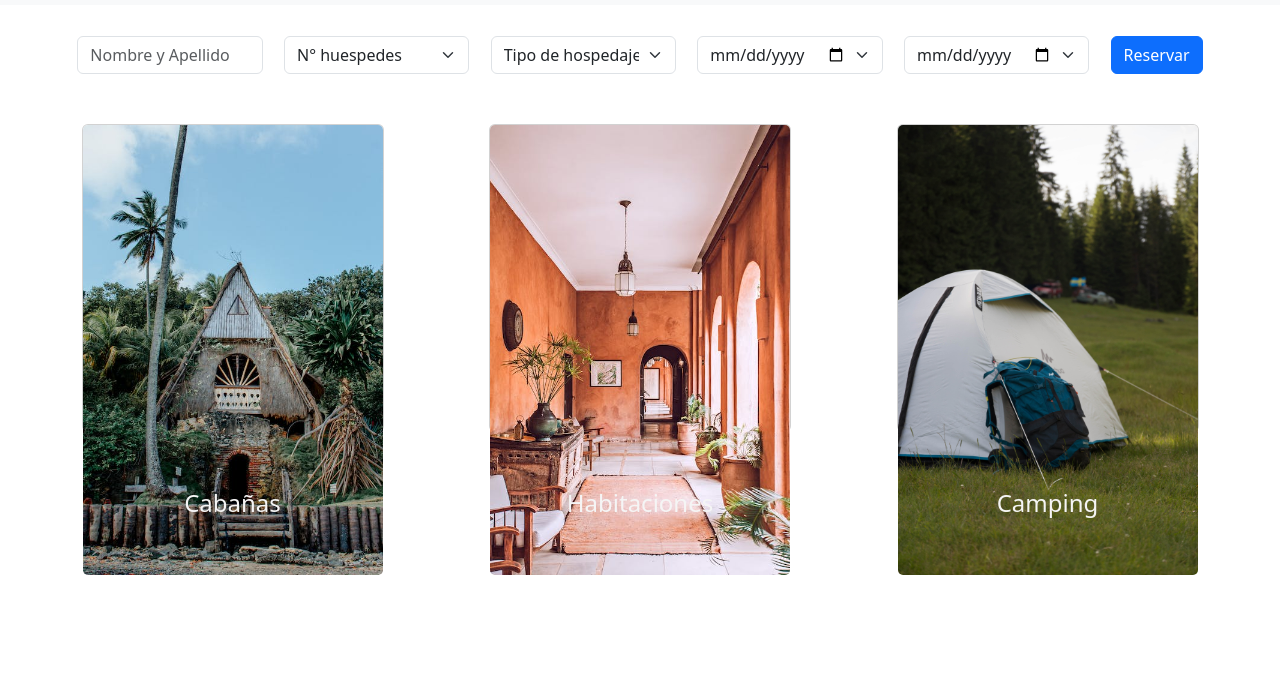
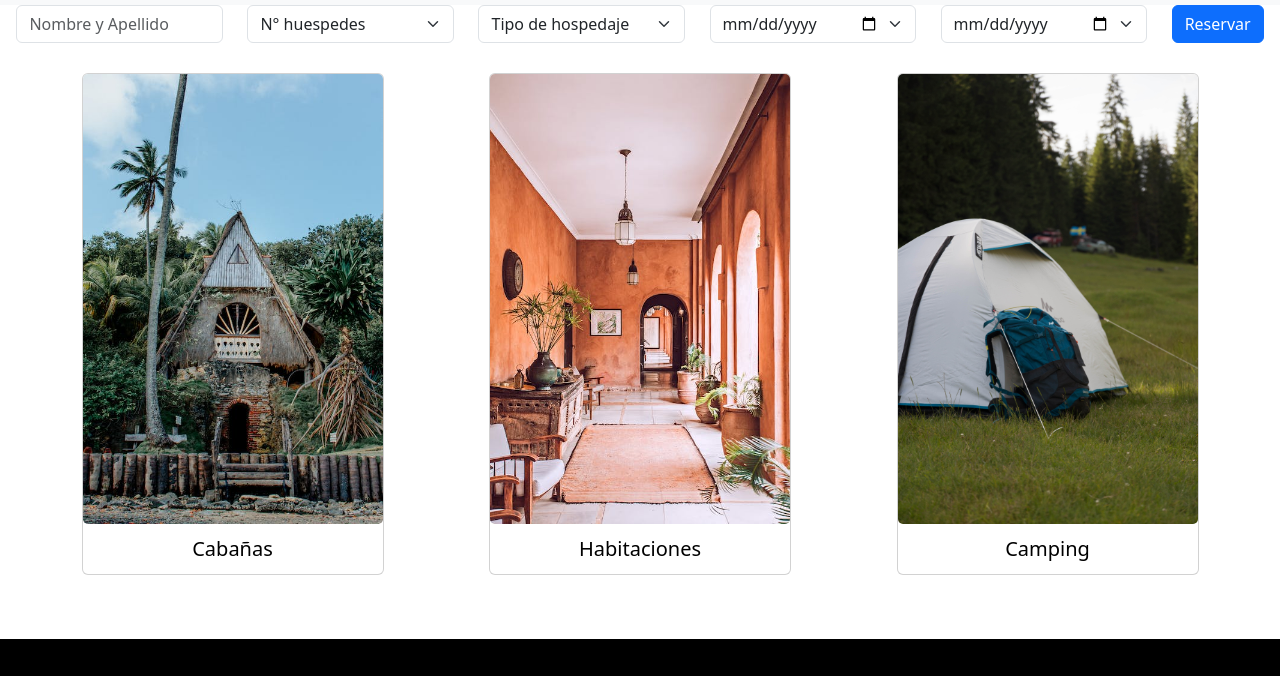
Before and after one commit to Amelissarc/AquaRefugio, a website: page pages/hospedaje.html in a window 1280 px wide. Shown: the part 51-727 px from the top of the page. Drawn offline with nearby package versions, Linux system fonts and the light colour scheme; some packages are replaced by stand-ins of ours; no server answers; a script that the page names is missing.

Commit message:
scss modif

```diff
--- a/pages/hospedaje.html
+++ b/pages/hospedaje.html
@@ -85,20 +85,20 @@
         <div class="tipo-alojamiento">
           <div class="row row-cols-1 row-cols-md-4 g-8">
             <div class="col-caracteristicas">
-              <div class="card h-100">
+              <div class="card">
                 <img src="../assets/img/hospedaje/cabaña.jpeg" class="card-img" alt="imgcard">
                 <a class="card-title-hospedaje" href="../pages/cabañas.html">Cabañas</a>
               </div>
             </div>
             <div class="col-caracteristicas">
-              <div class="card h-100">
+              <div class="card">
                 <img src="../assets/img/hospedaje/hotel.jpeg" class="card-img" alt="imgcard">
                 <a class="card-title-hospedaje"href="../pages/habitaciones.html">Habitaciones</a>
               </div>
             </div>
 
             <div class="col-caracteristicas">
-              <div class="card h-100">
+              <div class="card">
                 <img src="../assets/img/hospedaje/camping.jpeg" class="card-img" alt="imgcard">
                 <a class="card-title-hospedaje" href="../pages/camping.html">Camping</a>
               </div>
--- a/scss/views/bookings.scss
+++ b/scss/views/bookings.scss
@@ -1,55 +1,5 @@
-main.hospedaje {
-    height: 600px;
-    display:block;
-}
+/* Hospedaje */
 
-section {
-    .alojamiento {
-        margin-top: 0%;
-        padding-bottom: 20%;
-    }
-    div.col {
-        margin-top: 0%;
-        margin-bottom: 10%;
-    }
-}
-
-#booking-form {
-    margin: 5px 0;
-    padding: 2% 5%;
-}
-.tipo-alojamiento {
-    align-items: center;
-    display: flex;
-    justify-content:space-evenly;
-    width: 100%;
-    height: auto;
-    .card a {
-        display: block;
-        text-align: center;
-        text-decoration: none;
-        color: whitesmoke;
-        font-size: 24px;
-        margin: -90px 0px;
-        z-index: 1;
-    }
-    .tipo-alojamiento .card a {
-        display: block;
-        text-align: center;
-        text-decoration: none;
-        color: whitesmoke;
-        font-size: 24px;
-        margin: -90px 0px;
-        z-index: 1;
-    }
-      .tipo-alojamiento .card:hover a {
-        font-size: 30px; }
-
-
-.card:hover a {
-    font-size: 25px
-}
-}
 .row {
     --bs-gutter-x: 1.5rem;
     --bs-gutter-y: 0;
@@ -59,22 +9,37 @@ section {
     margin-right: calc(-.5 * var(--bs-gutter-x));
     margin-left: calc(-.5 * var(--bs-gutter-x));
     justify-content:space-evenly;
-
+    margin-bottom: 10px;
 }
 
-.title-hospedaje {
-    text-align: center;
+.tipo-alojamiento {
     margin-bottom: 5%;
 }
 
+.card-title-hospedaje {
+    text-align: center;
+    text-decoration: none;
+    color: #000000ff;
+    font-size: 20px;
+    padding: 10px;
+}
+
+.card-title-hospedaje:hover {
+    font-size: 25px;
+}
+
+/* Cabañas */
 .cabañas {
     display: flex;
     flex-direction: column;
     .col-caracteristicas {
         width: 400px;
         img {
-            height: 300px;
+            height: auto;
         }
+    }
+    .title-hospedaje {
+        text-align: center;
     }
     .card-body {
         ul li {
@@ -88,6 +53,8 @@ section {
         }
     }
 }
+
+/* Habitaciones */
 
 .habitaciones {
     display: flex;
```
Also changed, not shown: pages/habitaciones.html (+14 -14 lines), css/main.css.
